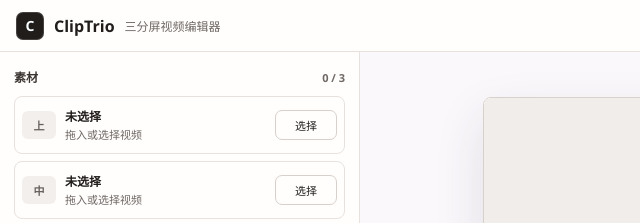
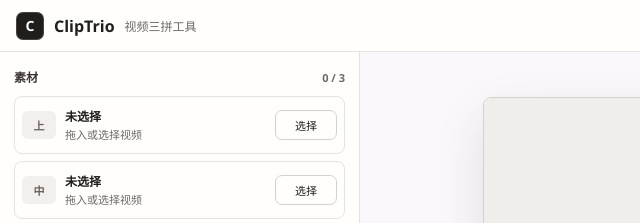
Before and after one commit to chenyulian/ClipTrio, a website: page public/index.html in a window 1280 px wide. Shown: the top 223 px of the page, 0-640 px from the left. Drawn offline with Linux system fonts and the light colour scheme.

Commit message:
feat: update subtitle text for improved clarity

```diff
--- a/public/index.html
+++ b/public/index.html
@@ -751,7 +751,7 @@
     <div class="brand">
       <div class="brand-mark">C</div>
       <h1>ClipTrio</h1>
-      <span class="subtitle">三分屏视频编辑器</span>
+      <span class="subtitle">视频三拼工具</span>
     </div>
     <div class="header-status" id="topLoadHint">0 / 3 素材 · 待选择</div>
   </header>
```
